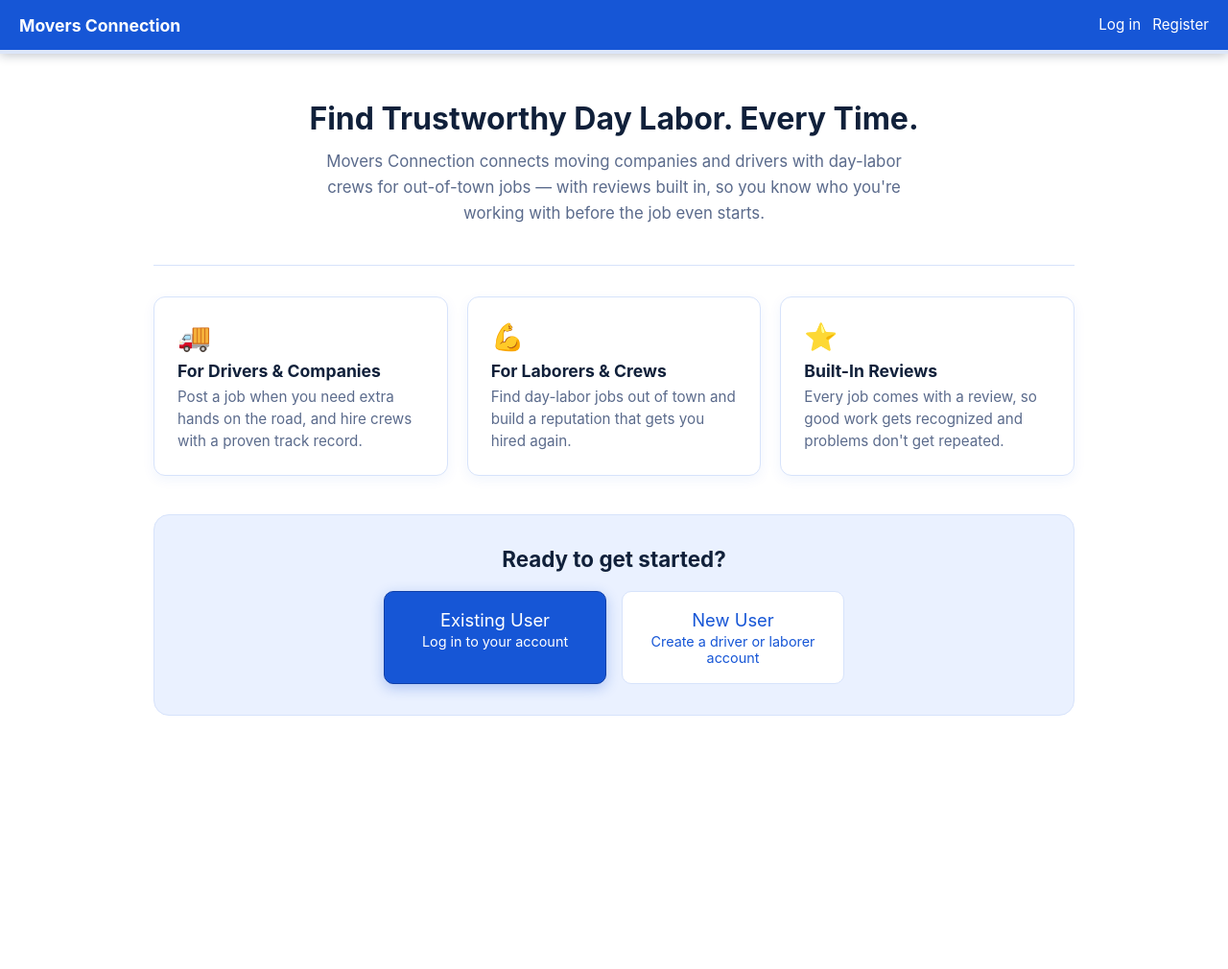
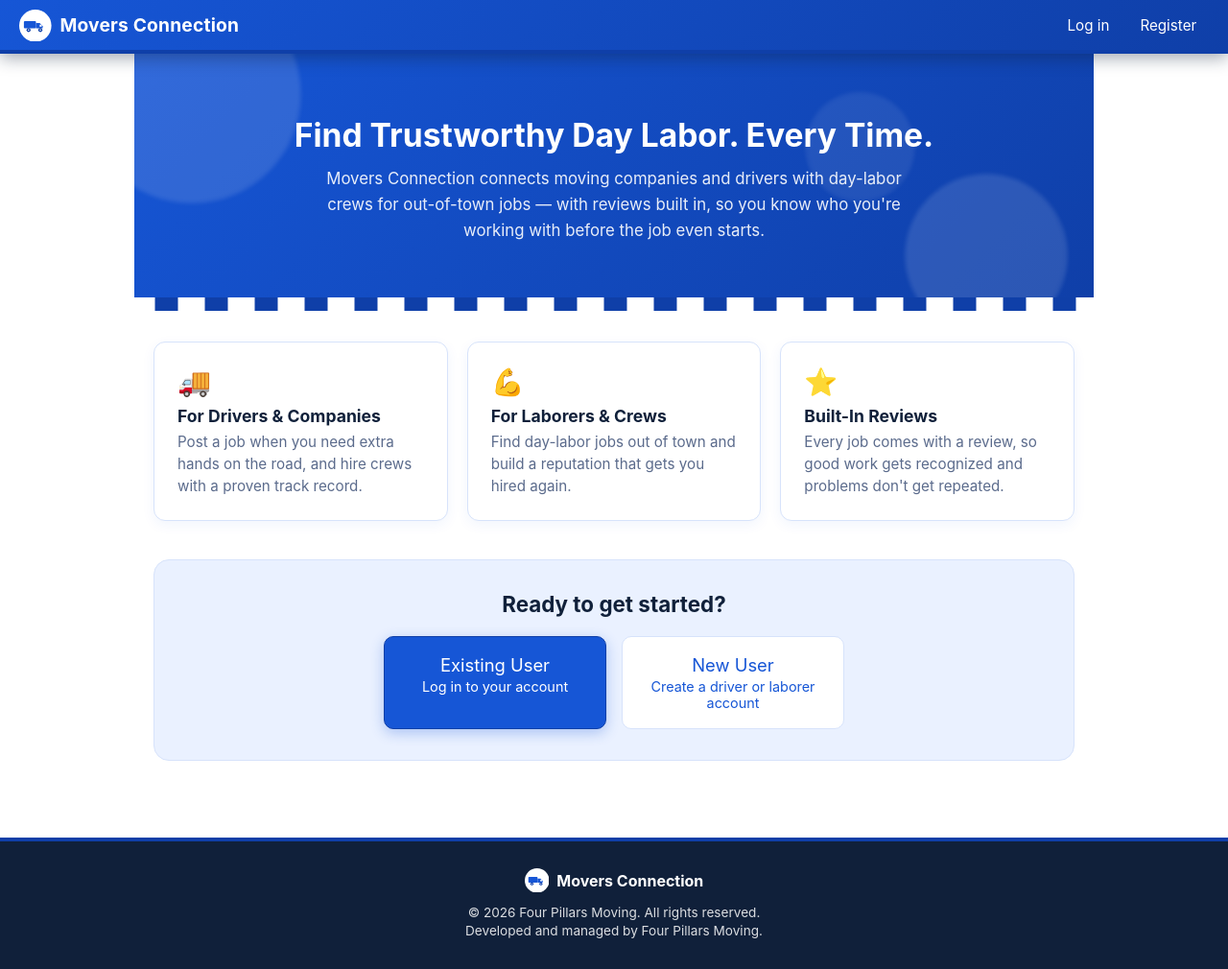
Before and after one commit to SolomonM8/Movers-Connection-Web-Application, a Django app: page / in a window 1280 px wide. Shown: the whole page at 96% size. Before the commit the page ends 746 px from the top, so only its background shows below. Run offline with Django 5.2, Linux system fonts and the light colour scheme.

Commit message:
Add SVG logo, bolder nav, animated hero, and site footer
- Reusable truck-in-circle SVG logo used in nav and footer
- Nav gets a gradient background, solid dark border, and deeper
  shadow so it visually pops
- Landing hero gets a blue gradient background with drifting blob
  shapes, plus a scrolling dashed "road" divider before the features
- Sticky footer on every page: logo, copyright, and Four Pillars
  Moving credit

```diff
--- a/accounts/templates/accounts/landing.html
+++ b/accounts/templates/accounts/landing.html
@@ -3,13 +3,19 @@
 {% block main %}
 <main class="landing-page">
   <section class="hero">
+    <div class="hero-blob blob-1"></div>
+    <div class="hero-blob blob-2"></div>
+    <div class="hero-blob blob-3"></div>
+    <div class="hero-content">
       <h1>Find Trustworthy Day Labor. Every Time.</h1>
       <p class="hero-subtitle">
         Movers Connection connects moving companies and drivers with day-labor
         crews for out-of-town jobs &mdash; with reviews built in, so you know who
         you're working with before the job even starts.
       </p>
+    </div>
   </section>
+  <div class="road-divider road-divider--bleed"></div>
 
   <section class="features">
     <div class="feature-card">
--- a/templates/base.html
+++ b/templates/base.html
@@ -17,17 +17,24 @@
 
     * { box-sizing: border-box; }
 
+    html, body { height: 100%; }
+
     body {
       font-family: -apple-system, BlinkMacSystemFont, "Segoe UI", Roboto, Arial, sans-serif;
       margin: 0;
       background: #ffffff;
       color: var(--color-text);
       -webkit-font-smoothing: antialiased;
+      display: flex;
+      flex-direction: column;
+      min-height: 100vh;
     }
+
+    .page-content { flex: 1 0 auto; }
 
     nav {
       min-height: var(--nav-height);
-      background: var(--color-primary);
+      background: linear-gradient(135deg, var(--color-primary), var(--color-primary-dark));
       color: #fff;
       padding: 0.6rem 1.25rem;
       display: flex;
@@ -37,31 +44,37 @@
       gap: 0.5rem 1rem;
       position: relative;
       z-index: 10;
-      box-shadow: 0 2px 10px rgba(16, 32, 58, 0.25);
-      border-bottom: 4px solid rgba(255, 255, 255, 0.85);
+      box-shadow: 0 4px 18px rgba(16, 32, 58, 0.4);
+      border-bottom: 4px solid var(--color-primary-dark);
     }
 
     nav a.brand {
       color: #fff;
       text-decoration: none;
       font-weight: 700;
-      font-size: 1.1rem;
+      font-size: 1.2rem;
+      display: flex;
+      align-items: center;
+      gap: 0.55rem;
+      letter-spacing: 0.01em;
     }
 
-    nav .nav-links { display: flex; align-items: center; gap: 0.75rem; }
+    .logo-mark { width: 2.1rem; height: 2.1rem; flex-shrink: 0; display: block; }
+
+    nav .nav-links { display: flex; align-items: center; gap: 0.4rem; }
 
     nav .nav-links a {
       color: #fff;
       text-decoration: none;
       font-size: 0.95rem;
-      padding: 0.3rem 0;
-      border-bottom: 1px solid transparent;
-      transition: border-color 0.15s ease;
+      padding: 0.4rem 0.8rem;
+      border-radius: 999px;
+      transition: background 0.15s ease;
     }
 
-    nav .nav-links a:hover { border-color: rgba(255,255,255,0.7); }
+    nav .nav-links a:hover { background: rgba(255,255,255,0.18); }
 
-    nav .user-info { font-size: 0.9rem; opacity: 0.9; }
+    nav .user-info { font-size: 0.9rem; opacity: 0.95; padding: 0.4rem 0.2rem; }
 
     nav button {
       background: transparent;
@@ -71,9 +84,10 @@
       border-radius: 999px;
       cursor: pointer;
       font-size: 0.9rem;
+      transition: background 0.15s ease;
     }
 
-    nav button:hover { background: rgba(255,255,255,0.15); }
+    nav button:hover { background: rgba(255,255,255,0.18); }
 
     main.card {
       max-width: 480px;
@@ -217,22 +231,73 @@
     .landing-page { max-width: 1000px; margin: 0 auto; padding: 0 1.25rem; }
 
     .hero {
+      position: relative;
+      overflow: hidden;
       text-align: center;
-      padding: 3rem 1rem 2.5rem;
+      padding: 4rem 1.25rem 3.5rem;
+      margin: 0 -1.25rem;
+      background: linear-gradient(135deg, var(--color-primary), var(--color-primary-dark));
+      color: #fff;
     }
 
+    .hero .hero-blob {
+      position: absolute;
+      border-radius: 50%;
+      background: rgba(255, 255, 255, 0.12);
+      filter: blur(2px);
+      animation: drift 9s ease-in-out infinite;
+      pointer-events: none;
+    }
+
+    .hero .hero-blob.blob-1 { width: 220px; height: 220px; top: -60px; left: -60px; animation-delay: 0s; }
+    .hero .hero-blob.blob-2 { width: 160px; height: 160px; bottom: -50px; right: 5%; animation-delay: 2s; }
+    .hero .hero-blob.blob-3 { width: 110px; height: 110px; top: 20%; right: 20%; background: rgba(255,255,255,0.08); animation-delay: 4s; }
+
+    @keyframes drift {
+      0%, 100% { transform: translate(0, 0) scale(1); }
+      50% { transform: translate(18px, -14px) scale(1.06); }
+    }
+
+    .hero-content { position: relative; z-index: 1; }
+
     .hero h1 {
-      font-size: 2rem;
+      font-size: 2.1rem;
       margin: 0 0 0.75rem;
-      color: var(--color-text);
+      color: #fff;
     }
 
     .hero .hero-subtitle {
       font-size: 1.05rem;
-      color: var(--color-muted);
+      color: rgba(255, 255, 255, 0.9);
       max-width: 640px;
       margin: 0 auto;
       line-height: 1.6;
+    }
+
+    /* Scrolling dashed "road" divider between the hero and the features */
+    .road-divider {
+      height: 14px;
+      background-color: var(--color-primary-dark);
+      background-image: repeating-linear-gradient(
+        90deg,
+        #fff 0,
+        #fff 28px,
+        transparent 28px,
+        transparent 52px
+      );
+      background-size: 52px 100%;
+      animation: road-scroll 1.6s linear infinite;
+    }
+
+    @keyframes road-scroll {
+      from { background-position: 0 0; }
+      to { background-position: -52px 0; }
+    }
+
+    .road-divider.road-divider--bleed { margin: 0 -1.25rem; }
+
+    @media (prefers-reduced-motion: reduce) {
+      .hero .hero-blob, .road-divider { animation: none; }
     }
 
     .features {
@@ -240,7 +305,6 @@
       grid-template-columns: 1fr;
       gap: 1.25rem;
       padding: 2rem 0 2.5rem;
-      border-top: 1px solid var(--color-border);
     }
 
     .feature-card {
@@ -336,11 +400,38 @@
       .cta-buttons { flex-direction: row; }
       .cta-option { flex: 1; }
     }
+
+    footer {
+      flex-shrink: 0;
+      background: var(--color-text);
+      color: rgba(255, 255, 255, 0.85);
+      border-top: 4px solid var(--color-primary-dark);
+      padding: 1.75rem 1.25rem;
+      text-align: center;
+      margin-top: 2rem;
+    }
+
+    footer .footer-brand {
+      display: inline-flex;
+      align-items: center;
+      gap: 0.5rem;
+      font-weight: 700;
+      color: #fff;
+      font-size: 1rem;
+      margin-bottom: 0.6rem;
+    }
+
+    footer .footer-brand .logo-mark { width: 1.6rem; height: 1.6rem; }
+
+    footer p { margin: 0.2rem 0; font-size: 0.85rem; }
   </style>
 </head>
 <body>
   <nav>
-    <a class="brand" href="{% url 'landing' %}">Movers Connection</a>
+    <a class="brand" href="{% url 'landing' %}">
+      {% include "includes/logo.svg" %}
+      <span>Movers Connection</span>
+    </a>
     <div class="nav-links">
       {% if user.is_authenticated %}
         <span class="user-info">{{ user.email }} &middot; {{ user.get_role_display }}</span>
@@ -354,6 +445,7 @@
       {% endif %}
     </div>
   </nav>
+  <div class="page-content">
     {% if messages %}
       <ul class="messages">
         {% for message in messages %}<li>{{ message }}</li>{% endfor %}
@@ -364,5 +456,14 @@
       {% block content %}{% endblock %}
     </main>
     {% endblock %}
+  </div>
+  <footer>
+    <div class="footer-brand">
+      {% include "includes/logo.svg" %}
+      <span>Movers Connection</span>
+    </div>
+    <p>&copy; {% now "Y" %} Four Pillars Moving. All rights reserved.</p>
+    <p>Developed and managed by Four Pillars Moving.</p>
+  </footer>
 </body>
 </html>
```
Also changed, not shown: templates/includes/logo.svg (added). Lines whose indentation alone changed are shown as unchanged.
